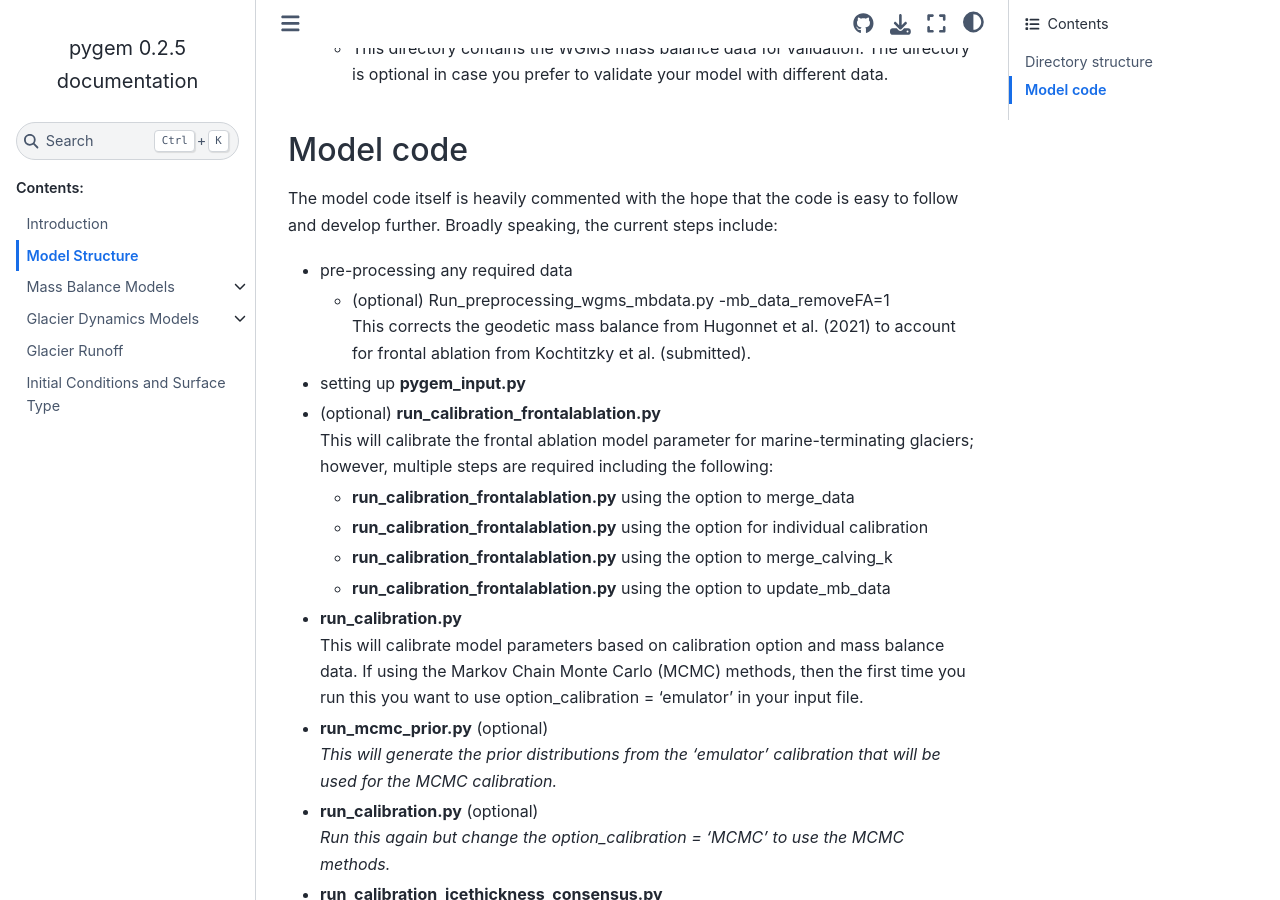
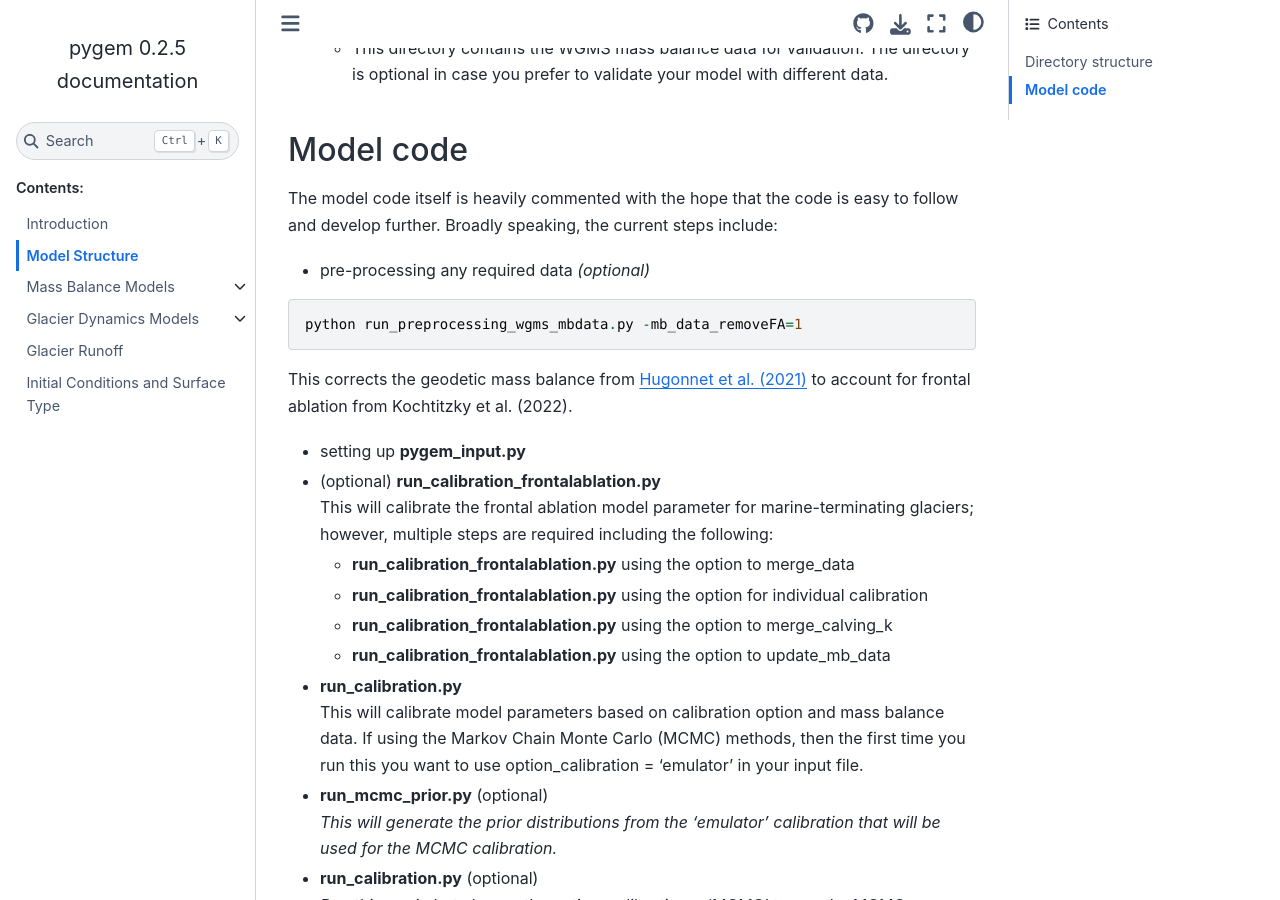
Before and after one commit to drounce/PyGEM, a Sphinx documentation site: the page built from docs/model_structure.md, in a window 1280 px wide and 900 px high, scrolled down 1457 px. Built offline with Sphinx 7.4.7 and the Sphinx Book theme 1.1.4, drawn with Linux system fonts in a browser that asks for light colours.

````diff
--- a/docs/model_structure.md
+++ b/docs/model_structure.md
@@ -31,8 +31,11 @@ Currently, the model does not have a “required” set of directories. For simp
 
 ## Model code
 The model code itself is heavily commented with the hope that the code is easy to follow and develop further. Broadly speaking, the current steps include:
-* pre-processing any required data
-  - (optional) Run_preprocessing_wgms_mbdata.py -mb_data_removeFA=1 <br> This corrects the geodetic mass balance from Hugonnet et al. (2021) to account for frontal ablation from Kochtitzky et al. (submitted).
+* pre-processing any required data <em>(optional)</em>
+```
+python run_preprocessing_wgms_mbdata.py -mb_data_removeFA=1
+```
+This corrects the geodetic mass balance from [Hugonnet et al. (2021)](https://www.nature.com/articles/s41586-021-03436-z) to account for frontal ablation from Kochtitzky et al. (2022).
 * setting up **pygem_input.py**
 * (optional) **run_calibration_frontalablation.py** <br>This will calibrate the frontal ablation model parameter for marine-terminating glaciers; however, multiple steps are required including the following:
   - **run_calibration_frontalablation.py** using the option to merge_data
````
Also changed, not shown: docs/test_write_md.ipynb.
